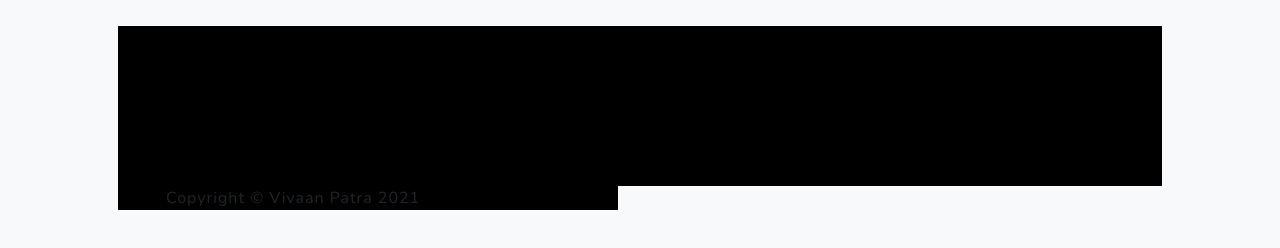
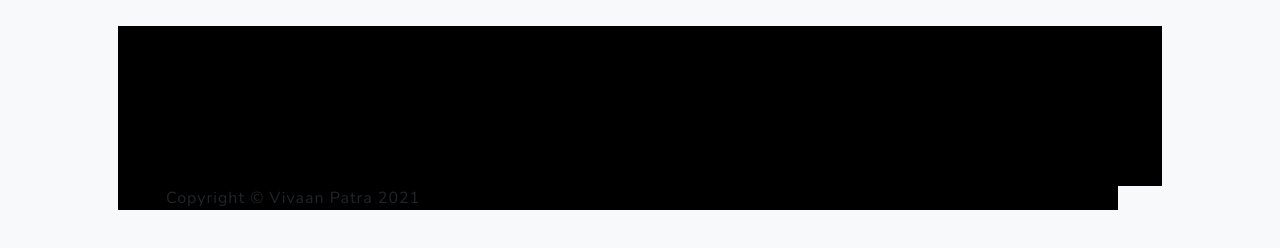
Before and after one commit to VOneCoder/Thomas-Edison, a plain HTML site: page index.html in a window 1280 px wide. Shown: the part 4265-4513 px from the top of the page. Drawn offline with nearby package versions, Linux system fonts and the light colour scheme; files whose address does not match are found by name.

Commit message:
Update index.html

```diff
--- a/index.html
+++ b/index.html
@@ -143,7 +143,7 @@
 
         </section>
         <!-- Footer-->
-       <footer style="background-color: black; width: 500px;" ><div  class="container px-4 px-lg-5">Copyright &copy; Vivaan Patra 2021</div></footer>
+       <footer style="background-color: black; width: 1000px;" ><div  class="container px-4 px-lg-5">Copyright &copy; Vivaan Patra 2021</div></footer>
         <!-- Bootstrap core JS-->
         <script src="https://cdn.jsdelivr.net/npm/bootstrap@5.0.1/dist/js/bootstrap.bundle.min.js"></script>
         <!-- Core theme JS-->
```
